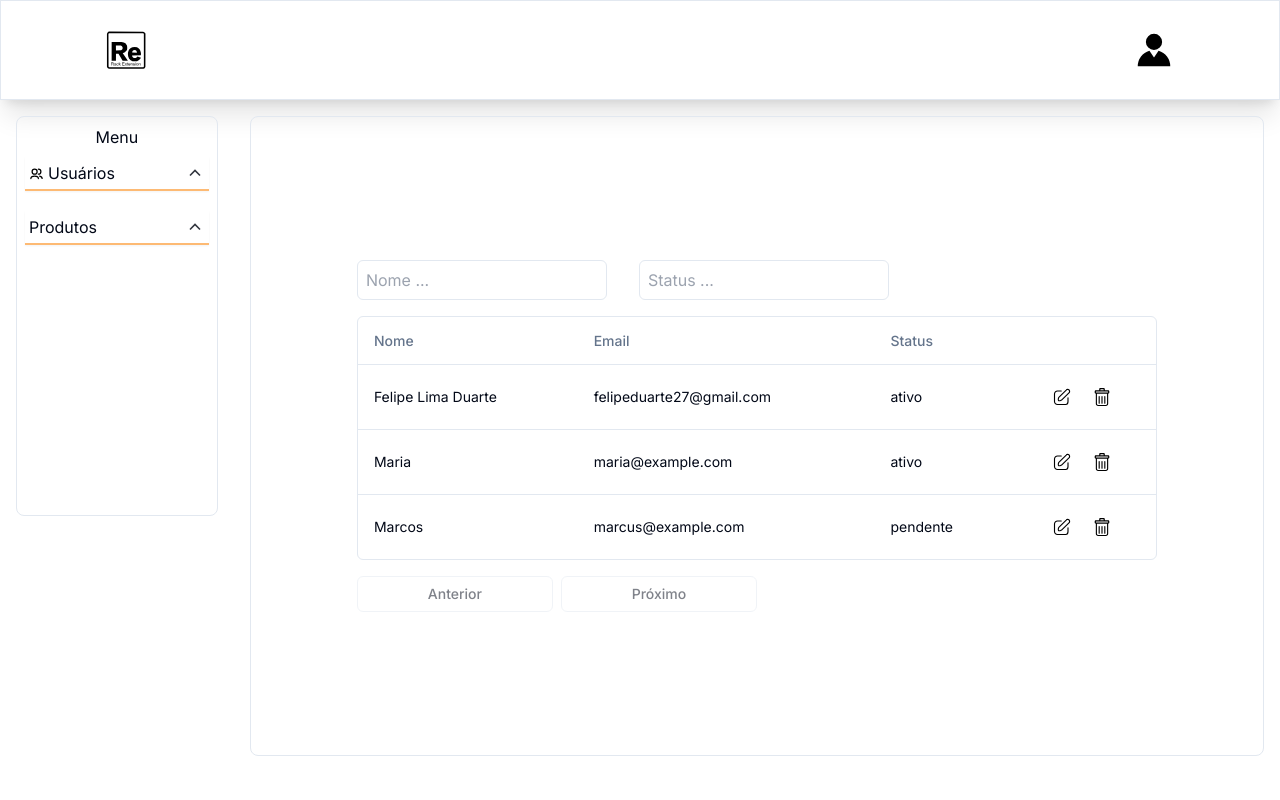
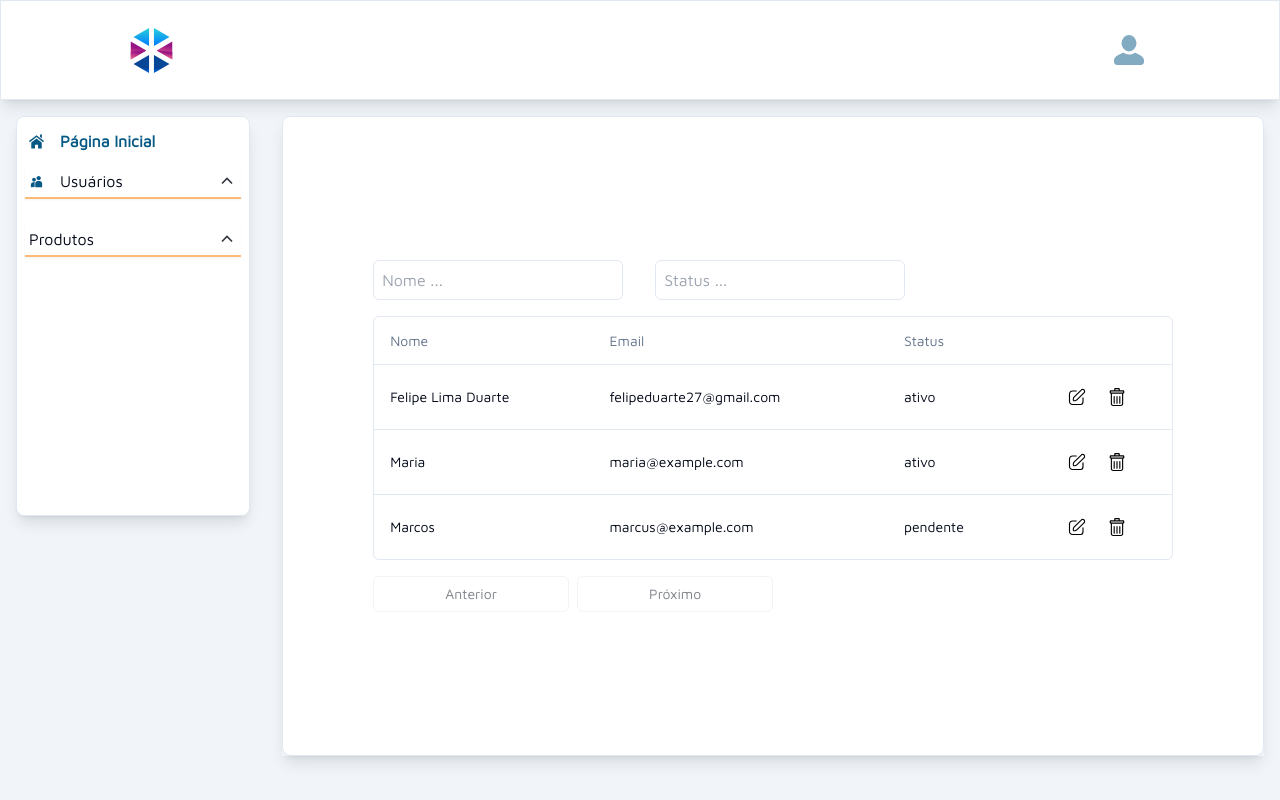
Before and after one commit to NodUp/salt-control, a Next.js app: page /admin/users in a window 1280 px wide. Built offline with nearby package versions, Linux system fonts and the light colour scheme.

Commit message:
feat: adjustments colors

```diff
--- a/src/app/admin/layout.tsx
+++ b/src/app/admin/layout.tsx
@@ -7,12 +7,12 @@ export default function AdminLayout({
   children: React.ReactNode;
 }) {
   return (
-    <div>
+    <div className='h-screen bg-slate-100'>
       <HeaderBar />
       <div className='flex w-full flex-row'>
         <SideBar />
-        <div className='m-4 h-[80vh] w-full'>
-          <div className='flex h-[100%] w-full items-center justify-center rounded-lg border p-4'>
+        <div className='m-4 h-[80vh] w-full shadow-lg'>
+          <div className='flex h-[100%] w-full items-center justify-center rounded-lg border bg-white p-4'>
             {children}
           </div>
         </div>
--- a/src/app/layout.tsx
+++ b/src/app/layout.tsx
@@ -1,9 +1,15 @@
 import type { Metadata } from 'next';
-import { Inter as FontSans } from 'next/font/google';
+//import { Inter as FontSans } from 'next/font/google';
+
+import { Maven_Pro as FontSans } from 'next/font/google';
+
+const maven = FontSans({
+  weight: '400',
+  subsets: ['latin'],
+});
+
 import '../styles/globals.css';
 import { cn } from '@/lib/utils';
-
-const fontSans = FontSans({ subsets: ['latin'], variable: '--font-sans' });
 
 export const metadata: Metadata = {
   title: 'Create Next App',
@@ -16,11 +22,11 @@ export default function RootLayout({
   children: React.ReactNode;
 }) {
   return (
-    <html lang='en'>
+    <html lang='pt'>
       <body
         className={cn(
-          'min-h-screen bg-background font-sans antialiased',
-          fontSans.variable
+          'min-h-screen bg-background antialiased',
+          maven.className
         )}
       >
         {children}
--- a/src/assets/avatar.tsx
+++ b/src/assets/avatar.tsx
@@ -1,15 +1,27 @@
+import { ColorIcons } from '@/lib/utils';
+
 function Avatar() {
   return (
     <svg
+      fill={ColorIcons()}
       xmlns='http://www.w3.org/2000/svg'
-      width='40px'
-      height='40px'
-      viewBox='0 0 1024 1024'
+      width='50px'
+      height='50px'
+      viewBox='0 0 100 100'
+      enableBackground='new 0 0 100 100'
     >
-      <path
-        fill='#000000'
-        d='M628.736 528.896A416 416 0 0 1 928 928H96a415.872 415.872 0 0 1 299.264-399.104L512 704l116.736-175.104zM720 304a208 208 0 1 1-416 0 208 208 0 0 1 416 0z'
-      />
+      <g opacity='0.5'>
+        <g>
+          <path
+            d='M80,71.2V74c0,3.3-2.7,6-6,6H26c-3.3,0-6-2.7-6-6v-2.8c0-7.3,8.5-11.7,16.5-15.2c0.3-0.1,0.5-0.2,0.8-0.4
+          c0.6-0.3,1.3-0.3,1.9,0.1C42.4,57.8,46.1,59,50,59s7.6-1.2,10.8-3.2c0.6-0.4,1.3-0.4,1.9-0.1c0.3,0.1,0.5,0.2,0.8,0.4
+          C71.5,59.5,80,63.9,80,71.2z'
+          />
+        </g>
+        <g>
+          <ellipse cx='50' cy='36.5' rx='14.9' ry='16.5' />
+        </g>
+      </g>
     </svg>
   );
 }
--- /dev/null
+++ b/src/assets/icons/home-icon.tsx
@@ -0,0 +1,32 @@
+import { ColorIcons } from '@/lib/utils';
+
+function HomeIcon() {
+  return (
+    <svg
+      height='15px'
+      width='15px'
+      version='1.1'
+      id='_x32_'
+      viewBox='0 0 512 512'
+      fill={ColorIcons()}
+    >
+      <g>
+        <polygon
+          className='st0'
+          points='434.162,293.382 434.162,493.862 308.321,493.862 308.321,368.583 203.682,368.583 203.682,493.862
+		77.841,493.862 77.841,293.382 256.002,153.862 	'
+        />
+        <polygon
+          className='st0'
+          points='0,242.682 256,38.93 512,242.682 482.21,285.764 256,105.722 29.79,285.764 	'
+        />
+        <polygon
+          className='st0'
+          points='439.853,18.138 439.853,148.538 376.573,98.138 376.573,18.138 	'
+        />
+      </g>
+    </svg>
+  );
+}
+
+export default HomeIcon;
--- /dev/null
+++ b/src/assets/icons/item-list-icon.tsx
@@ -0,0 +1,19 @@
+import { ColorIcons } from '@/lib/utils';
+
+function ItemListIcon() {
+  return (
+    <svg
+      width='11px'
+      height='11px'
+      viewBox='-2 -3.5 24 24'
+      xmlns='http://www.w3.org/2000/svg'
+      preserveAspectRatio='xMinYMin'
+      className='jam jam-rectangle-f'
+      fill={ColorIcons()}
+    >
+      <path d='M3 .565h14a3 3 0 0 1 3 3v10a3 3 0 0 1-3 3H3a3 3 0 0 1-3-3v-10a3 3 0 0 1 3-3z' />
+    </svg>
+  );
+}
+
+export default ItemListIcon;
--- a/src/assets/icons/users-icon.tsx
+++ b/src/assets/icons/users-icon.tsx
@@ -1,26 +1,33 @@
-type Props = {
-  color: string;
-};
+import { ColorIcons } from '@/lib/utils';
 
-function UsersIcon({ color }: Props) {
+function UsersIcon() {
   return (
     <div>
       <svg
         width='15px'
         height='15px'
-        viewBox='0 0 24 24'
-        fill='none'
+        viewBox='0 0 512 512'
+        version='1.1'
         xmlns='http://www.w3.org/2000/svg'
       >
-        <g id='User / Users'>
-          <path
-            id='Vector'
-            d='M21 19.9999C21 18.2583 19.3304 16.7767 17 16.2275M15 20C15 17.7909 12.3137 16 9 16C5.68629 16 3 17.7909 3 20M15 13C17.2091 13 19 11.2091 19 9C19 6.79086 17.2091 5 15 5M9 13C6.79086 13 5 11.2091 5 9C5 6.79086 6.79086 5 9 5C11.2091 5 13 6.79086 13 9C13 11.2091 11.2091 13 9 13Z'
-            stroke={color}
-            strokeWidth='2'
-            strokeLinecap='round'
-            strokeLinejoin='round'
-          />
+        <title>user-management-filled</title>
+        <g
+          id='Page-1'
+          stroke='none'
+          strokeWidth='1'
+          fill='none'
+          fillRule='evenodd'
+        >
+          <g
+            id='audio-description1'
+            fill={ColorIcons()}
+            transform='translate(64.000000, 64.000000)'
+          >
+            <path
+              d='M136.875994,213.332429 C131.288494,226.120529 128.135918,240.215954 128.004295,255.032675 L128,256 L128,383.999429 L-4.26325641e-14,384 L-4.26325641e-14,298.666667 C-4.26325641e-14,251.991467 37.426752,214.097963 83.9216506,213.34476 L85.3333333,213.333333 L136.875994,213.332429 Z M298.666667,170.666667 C345.794965,170.666667 384,208.871701 384,256 L384,384 L149.333333,384 L149.333333,256 C149.333333,208.871701 187.538368,170.666667 234.666667,170.666667 L298.666667,170.666667 Z M106.666667,64 C141.952,64 170.666667,92.7146667 170.666667,128 C170.666667,163.285333 141.952,192 106.666667,192 C71.3813333,192 42.6666667,163.285333 42.6666667,128 C42.6666667,92.7146667 71.3813333,64 106.666667,64 Z M266.666667,1.42108547e-14 C307.84,1.42108547e-14 341.333333,33.4933333 341.333333,74.6666667 C341.333333,115.84 307.84,149.333333 266.666667,149.333333 C225.493333,149.333333 192,115.84 192,74.6666667 C192,33.4933333 225.493333,1.42108547e-14 266.666667,1.42108547e-14 Z'
+              id='Mask'
+            ></path>
+          </g>
         </g>
       </svg>
     </div>
--- a/src/components/ui/collapse.tsx
+++ b/src/components/ui/collapse.tsx
@@ -3,6 +3,7 @@ import ExpandUpIcon from '@/assets/icons/expand-up-icon';
 import ExpandDownIcon from '@/assets/icons/expand-down-icon';
 import UsersIcon from '@/assets/icons/users-icon';
 import Link from 'next/link';
+import ItemListIcon from '@/assets/icons/item-list-icon';
 
 type Props = {
   items: any;
@@ -23,7 +24,6 @@ function Collapse({
   setIndexCollapse,
   hrefTitle,
 }: Props) {
-  const [hover, setHover] = useState(false);
   const [open, setOpen] = useState(false);
   const [indexColor, setIndexColor] = useState(0);
 
@@ -37,25 +37,13 @@ function Collapse({
                 setIndexColor(999);
                 setIndexCollapse(index);
               }}
-              onMouseEnter={() => {
-                setHover(true);
-              }}
-              onMouseLeave={() => {
-                setHover(false);
-              }}
-              className={`flex flex-row items-center justify-center gap-1 hover:text-orange-300 ${indexColor === 999 && indexCollapse === index ? 'text-orange-300' : ''}`}
+              className={`flex flex-row items-center justify-center gap-1 hover:text-sky-800 ${indexColor === 999 && indexCollapse === index ? 'font-semibold text-sky-800' : ''}`}
               href={hrefTitle}
             >
               {icon === 'person' ? (
-                <UsersIcon
-                  color={
-                    hover
-                      ? '#FDBA74'
-                      : indexColor === 999 && indexCollapse === index
-                        ? '#FDBA74'
-                        : '#000000'
-                  }
-                />
+                <div className='mr-3'>
+                  <UsersIcon />
+                </div>
               ) : null}
               <span>{title}</span>
             </Link>
@@ -71,7 +59,7 @@ function Collapse({
           {open ? <ExpandDownIcon /> : <ExpandUpIcon />}
         </div>
       </div>
-      <div className='ml-2 mt-1 gap-1'>
+      <div className='ml-2 mt-2'>
         {open ? (
           <div>
             {items.map((a: any, i: any) => (
@@ -81,10 +69,13 @@ function Collapse({
                   setIndexCollapse(index);
                 }}
                 key={i}
-                className={`flex flex-row hover:text-orange-300 ${indexColor === i + 1 && indexCollapse === index ? 'text-orange-300' : ''}`}
+                className={`mb-1 mt-1 flex flex-row hover:text-sky-800 ${indexColor === i + 1 && indexCollapse === index ? 'font-semibold text-sky-800' : ''}`}
                 href={a.href}
               >
-                <span>{a.title}</span>
+                <div className='flex flex-row items-center justify-center gap-4'>
+                  <ItemListIcon />
+                  <span>{a.title}</span>
+                </div>
               </Link>
             ))}
           </div>
--- a/src/components/ui/containers/header-bar.tsx
+++ b/src/components/ui/containers/header-bar.tsx
@@ -1,8 +1,9 @@
 import React from 'react';
 
 import Avatar from '@/assets/avatar';
-import Logo from '@/assets/logo';
 import Link from 'next/link';
+import Image from 'next/image';
+
 import {
   DropdownMenu,
   DropdownMenuContent,
@@ -14,13 +15,13 @@ import {
 
 const HeaderBar = () => {
   return (
-    <div className='flex h-[100px] w-full flex-row items-center justify-between border shadow-xl'>
-      <div className='flex w-[250px] items-center justify-center p-1'>
+    <div className='flex h-[100px] w-full flex-row items-center justify-between border bg-white shadow-lg'>
+      <div className='flex w-[300px] items-center justify-center p-1'>
         <Link href='/admin/dashboard/'>
-          <Logo />
+          <Image src='/logo.svg' width='45' height='45' alt='logo' />
         </Link>
       </div>
-      <div className='flex w-[250px] items-center justify-center'>
+      <div className='flex w-[300px] items-center justify-center'>
         <DropdownMenu>
           <DropdownMenuTrigger className='p-2 outline-none'>
             <span className='h-[80px] w-[30px]'>
--- a/src/components/ui/containers/side-bar.tsx
+++ b/src/components/ui/containers/side-bar.tsx
@@ -2,17 +2,30 @@
 
 import React, { useState } from 'react';
 import Collapse from '../collapse';
+import HomeIcon from '@/assets/icons/home-icon';
+import Link from 'next/link';
 
 const array = [
-  { href: '/admin/dashboard/', title: '- Estoque' },
-  { href: '/admin/dashboard/', title: '- Caixa' },
+  { href: '/admin/dashboard/', title: 'Estoque' },
+  { href: '/admin/dashboard/', title: 'Caixa' },
 ];
 
 const SideBar = () => {
   const [indexCollapse, setIndexCollapse] = useState(0);
   return (
-    <div className='m-4 flex h-[50vh] w-[250px] flex-col rounded-lg border p-2'>
-      <div className='mb-2 flex justify-center'>Menu</div>
+    <div className='m-4 flex h-[50vh] w-[300px] flex-col rounded-lg border bg-white p-2 shadow-lg'>
+      <div className='justify-left mb-2 flex items-center p-1'>
+        <HomeIcon />
+        <Link
+          href='/admin/dashboard'
+          className={`hover:text-sky-800 ${indexCollapse === 0 ? 'font-semibold text-sky-800' : ''}`}
+          onClick={() => {
+            setIndexCollapse(0);
+          }}
+        >
+          <span className='ml-4'>Página Inicial</span>
+        </Link>
+      </div>
       <Collapse
         items={[]}
         title='Usuários'
--- a/src/lib/utils.ts
+++ b/src/lib/utils.ts
@@ -4,3 +4,7 @@ import { twMerge } from 'tailwind-merge';
 export function cn(...inputs: ClassValue[]) {
   return twMerge(clsx(inputs));
 }
+
+export function ColorIcons() {
+  return '#075985';
+}
```
Also changed, not shown: public/logo.svg (added).
